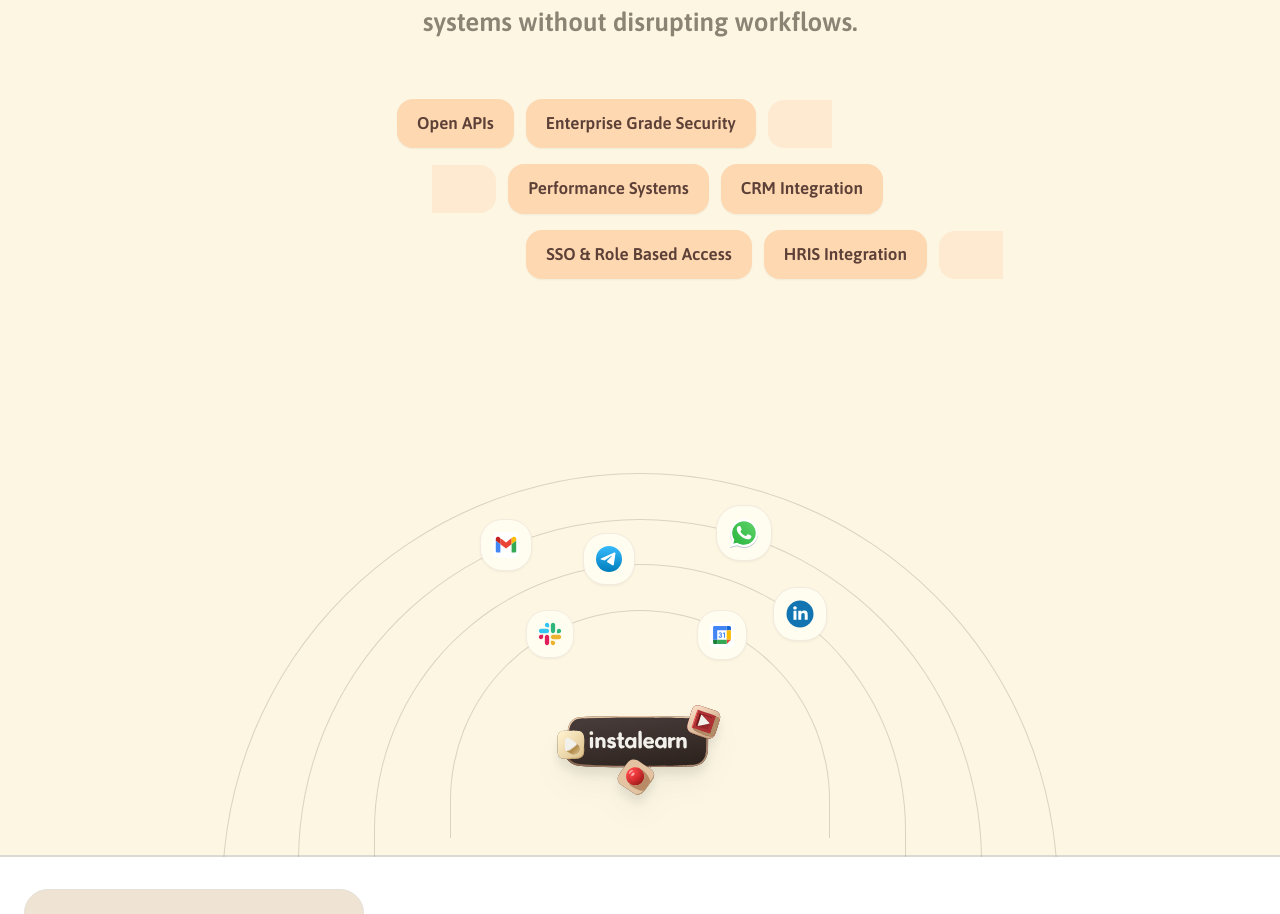
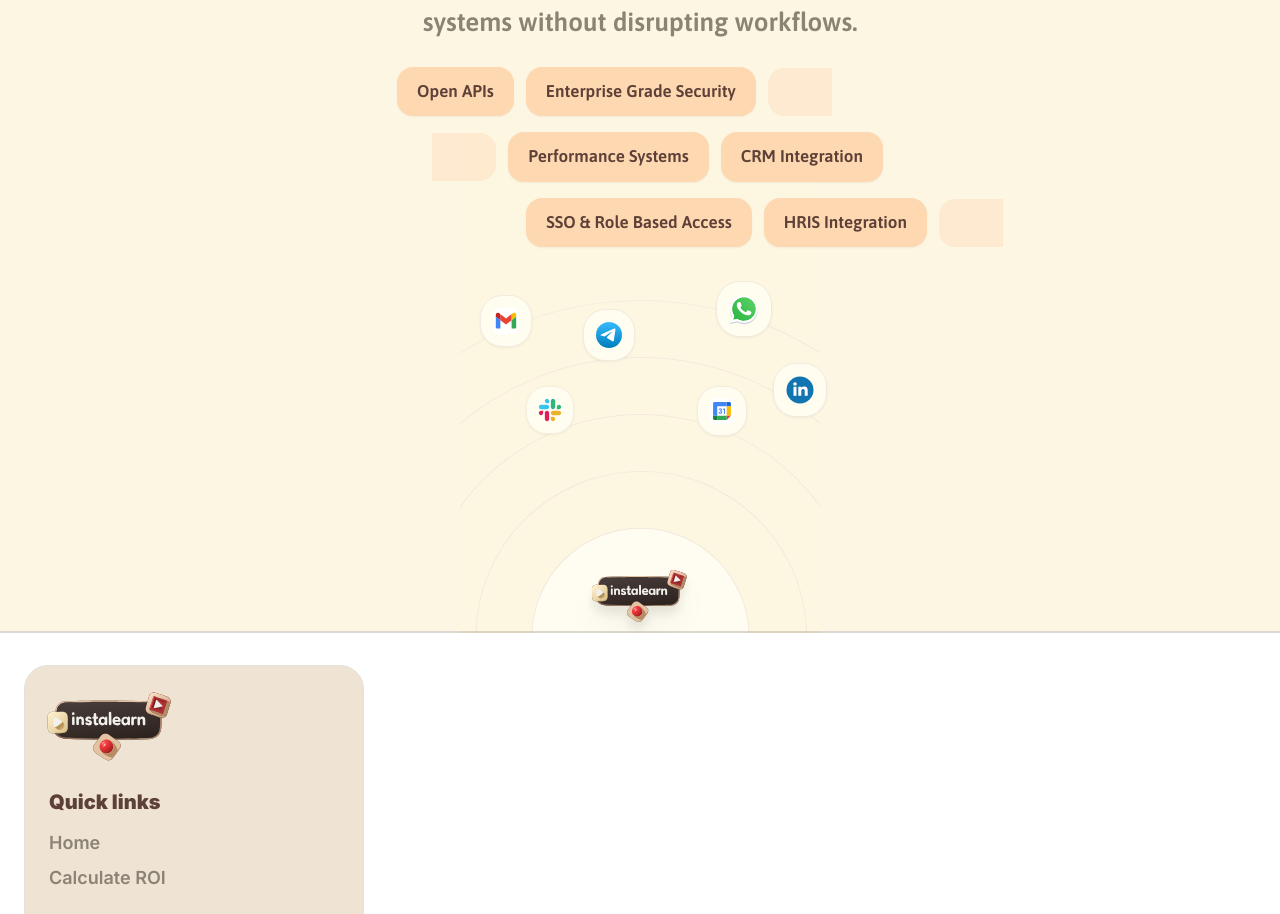
Before and after one commit to hsk-2004/Instalearn_LandingPage, a Next.js app: page / in a window 1280 px wide. Shown: the part 5620-6534 px from the top of the page. Built offline with nearby package versions, Linux system fonts and the light colour scheme.

Commit message:
added ellipse image

```diff
--- a/src/components/sections/Integrations.tsx
+++ b/src/components/sections/Integrations.tsx
@@ -34,13 +34,13 @@
                     </div>
 
                     {/* 2. Heading */}
-                    <h2 className="text-[16px] sm:text-[22px] md:text-[24px] lg:text-[26px] font-asap font-semibold text-[#8B8374] text-center max-w-[300px] md:max-w-xl leading-relaxed mb-14 px-4">
+                    <h2 className="text-[16px] sm:text-[22px] md:text-[24px] lg:text-[26px] font-asap font-semibold text-[#8B8374] text-center max-w-[300px] md:max-w-xl leading-relaxed mb-6 px-4">
                         <div className="whitespace-nowrap">Seamlessly integrate with your existing</div>
                         <div className="whitespace-nowrap">systems without disrupting workflows.</div>
                     </h2>
 
                     {/* 3. Staggered Tag Cloud */}
-                    <div className="flex flex-col gap-4 items-center mb-16 w-full max-w-[550px] px-2">
+                    <div className="flex flex-col gap-4 items-center mb-0 w-full max-w-[550px] px-2 relative z-30">
                         {/* Row 1 */}
                         <div className="flex gap-3 items-center w-full justify-start translate-x-2 md:translate-x-6">
                             <div className="bg-[#FED8B1] px-5 py-3 rounded-[16px] text-[#5D4037] font-asap font-semibold text-[14px] sm:text-[14.5px] md:text-[15px] lg:text-[17px] shadow-sm whitespace-nowrap">Open APIs</div>
@@ -62,12 +62,13 @@
                     </div>
 
                     {/* 4. Orbital Diagram Area */}
-                    <div className="relative w-full max-w-[380px] aspect-[1/1.2] mt-4">
-                        {/* Concentric Orbits (Arches) */}
-                        <div className="absolute top-[25%] left-1/2 -translate-x-1/2 w-[220%] h-[110%] border border-[#8B8374]/30 rounded-t-full border-b-0" />
-                        <div className="absolute top-[35%] left-1/2 -translate-x-1/2 w-[180%] h-[90%] border border-[#8B8374]/30 rounded-t-full border-b-0" />
-                        <div className="absolute top-[45%] left-1/2 -translate-x-1/2 w-[140%] h-[70%] border border-[#8B8374]/30 rounded-t-full border-b-0" />
-                        <div className="absolute top-[55%] left-1/2 -translate-x-1/2 w-[100%] h-[50%] border border-[#8B8374]/30 rounded-t-full border-b-0" />
+                    <div className="relative w-full max-w-[380px] aspect-[1/1.2] -mt-28">
+                        {/* Background Ellipse SVG */}
+                        <img
+                            src="/ellipse.svg"
+                            alt="Background Ellipse"
+                            className="absolute top-0 left-1/2 -translate-x-1/2 w-[220%] h-[110%] object-contain pointer-events-none z-0"
+                        />
 
                         {/* App Icons (Positioned according to mobile view image) */}
                         {apps.map((app) => (
@@ -97,7 +98,7 @@
                         ))}
 
                         {/* Central Area Hub (Bottom) */}
-                        <div className="absolute bottom-[-15px] left-1/2 -translate-x-1/2 w-full flex flex-col items-center z-10">
+                        <div className="absolute bottom-[-65px] left-1/2 -translate-x-1/2 w-full flex flex-col items-center z-10">
                             {/* The Hub Component */}
                             <div className="relative flex flex-col items-center mb-8">
                                 {/* The Logo Image (No Box) */}
@@ -105,7 +106,7 @@
                                     <img
                                         src="/logo.svg"
                                         alt="Instalearn Logo"
-                                        className="h-24 w-auto object-contain drop-shadow-xl"
+                                        className="h-16 lg:h-14 w-auto object-contain drop-shadow-xl"
                                     />
                                 </div>
                             </div>
```
Also changed, not shown: public/box.svg (added), public/ellipse.svg (added).
